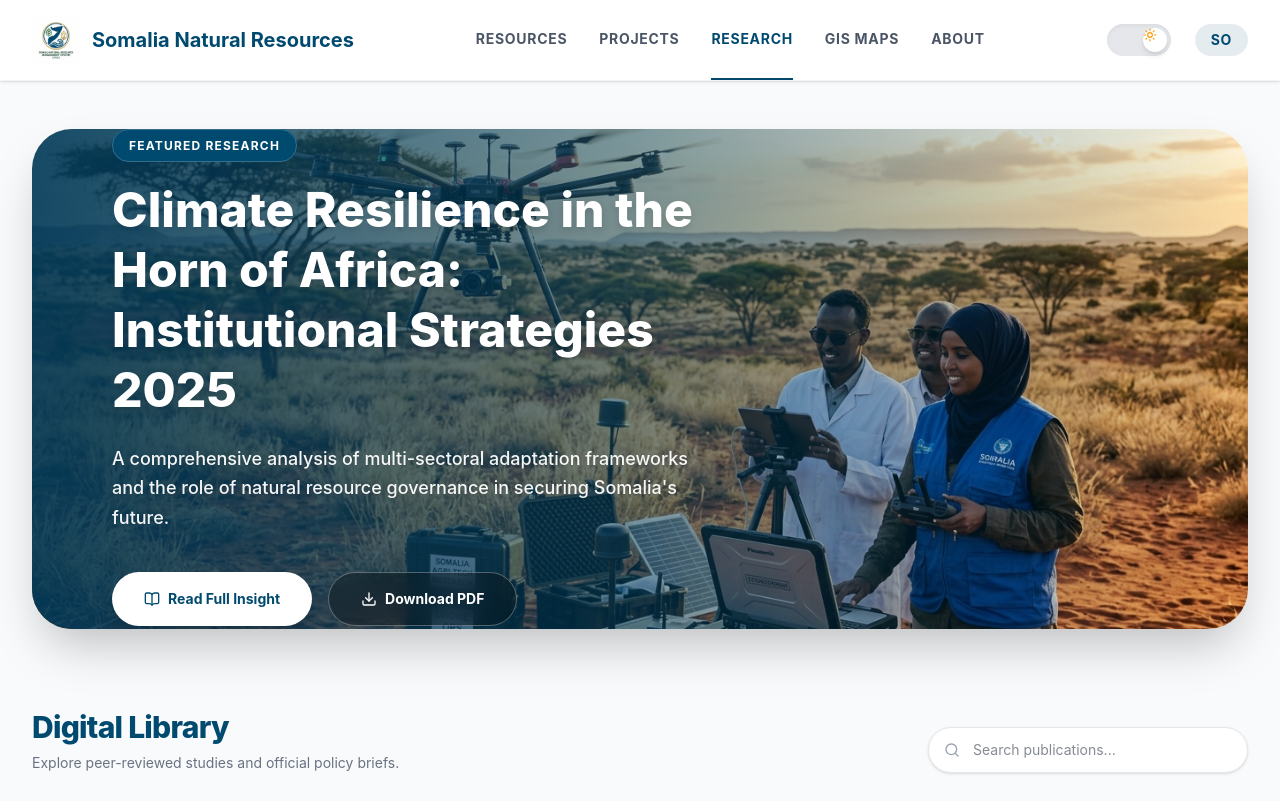
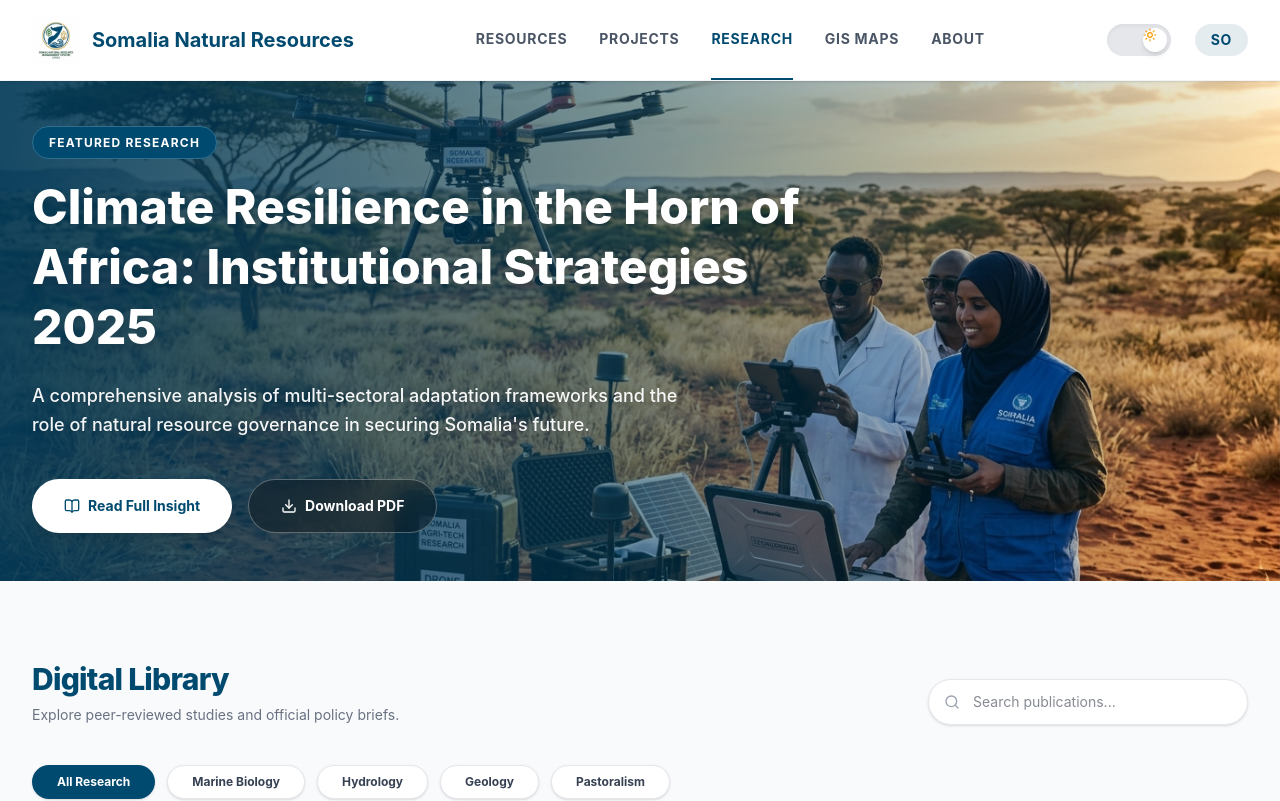
Before and after one commit to Abdinasirmoha/SomaliNaturalResourcefrontend, a React app in the folder frontend/: page /research in a window 1280 px wide. Shown: the top 801 px of the page. Built offline with nearby package versions, Linux system fonts and the light colour scheme; the HTML template or start-up script is replaced by a standard one.

Commit message:
Make Research page hero full width to match About page

```diff
--- a/frontend/src/pages/public/PublicResearch.jsx
+++ b/frontend/src/pages/public/PublicResearch.jsx
@@ -75,8 +75,7 @@ const PublicResearch = () => {
   return (
     <div className="w-full bg-[#f8fafc] dark:bg-gray-900 pb-24 transition-colors duration-300">
       {/* Featured Research Hero */}
-      <section className="pt-12 px-4 sm:px-6 lg:px-8 max-w-[1600px] mx-auto">
-        <div className="relative w-full h-[500px] rounded-[40px] overflow-hidden shadow-2xl">
+      <section className="relative w-full h-[500px] overflow-hidden">
         <div className="absolute inset-0 z-0">
           <img
             src={heroImg}
@@ -86,7 +85,8 @@ const PublicResearch = () => {
           <div className="absolute inset-0 bg-gradient-to-r from-[#003b5c]/90 via-[#004a70]/50 to-transparent"></div>
         </div>
 
-          <div className="relative z-10 h-full flex flex-col justify-center p-12 md:p-20 max-w-3xl">
+        <div className="relative z-10 h-full flex flex-col justify-center max-w-7xl mx-auto px-4 sm:px-6 lg:px-8">
+          <div className="max-w-3xl">
             <div className="mb-6">
               <span className="bg-[#004a70] text-white text-xs font-bold px-4 py-2 rounded-full uppercase tracking-widest border border-white/20">
                 {t('research.hero.badge')}
```
Lines whose indentation alone changed are shown as unchanged.
